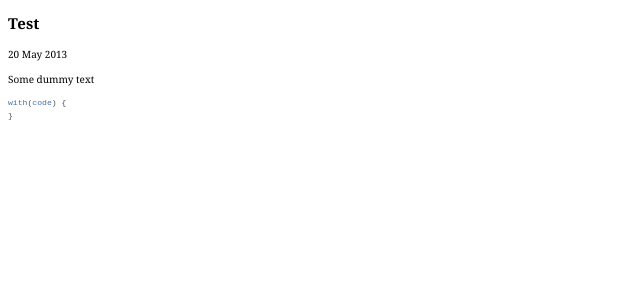
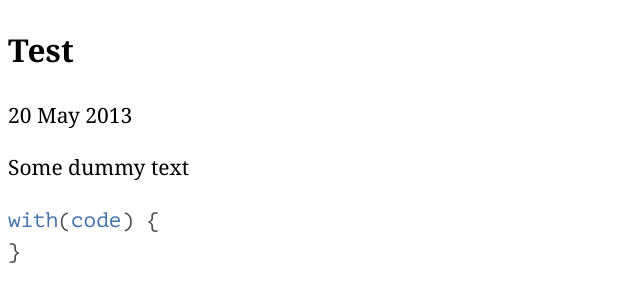
Before and after one commit to lvivski/blog, a Jekyll site: the page built from _posts/2013-05-20-test.md, in a window 1280 px wide. Shown: the top 302 px of the page, without its empty margins (0-640 px from the left). Built offline with Jekyll 4.4.1, drawn with Linux system fonts in a browser that asks for light colours; some web fonts are replaced; Markdown is read by kramdown in place of the engine named in the settings.

Commit message:
font-size

```diff
--- a/css/main.css
+++ b/css/main.css
@@ -2,6 +2,14 @@
 @import "../fonts/PTSans/stylesheet.css";
 @import "../fonts/PTMono/stylesheet.css";
 
+html {
+	font: 62.5%/1.5 "PT Serif", Georgia, "Times New Roman", serif;
+}
+
 body {
-  font: 62.5%/1.5 "PT Serif", Georgia, "Times New Roman", serif;
+	font-size: 2.1em;
 }
+
+pre, code {
+	font-family: "PT Mono", Menlo, monospace;
+}
```
